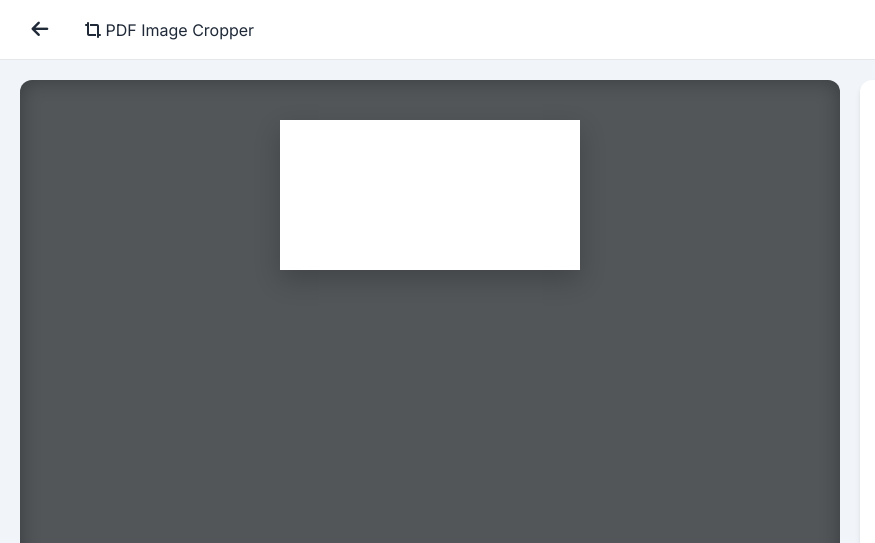
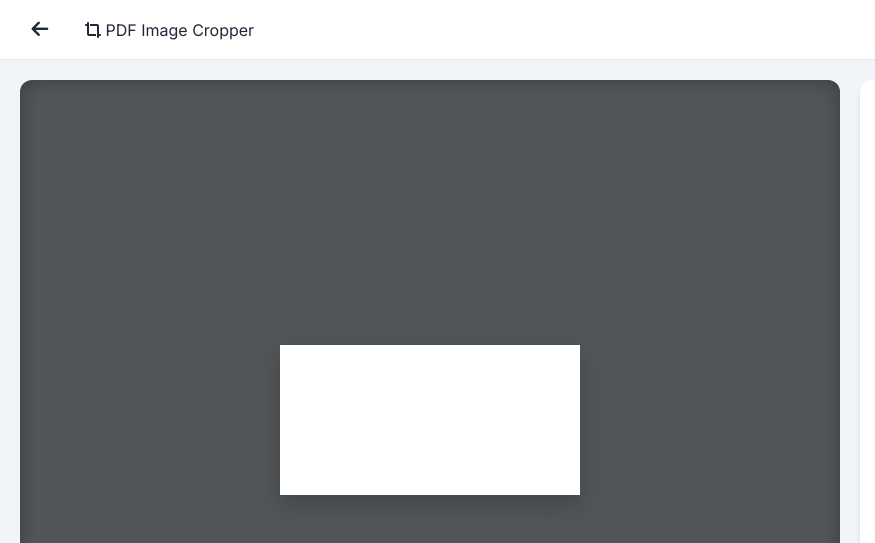
Before and after one commit to TuanVnit/show_pdf, a website: page public/test-crop.html in a window 1280 px wide. Shown: the top 543 px of the page, 0-875 px from the left. Drawn offline with Linux system fonts and the light colour scheme.

Commit message:
fix auto margin

```diff
--- a/public/test-crop.html
+++ b/public/test-crop.html
@@ -24,8 +24,6 @@
             overflow: auto;
             position: relative;
             display: flex;
-            justify-content: center;
-            align-items: flex-start;
             padding: 40px;
             box-shadow: inset 0 0 20px rgba(0, 0, 0, 0.3);
         }
@@ -45,6 +43,7 @@
         #pdfCanvas {
             background: white;
             box-shadow: 0 10px 25px rgba(0, 0, 0, 0.2);
+            margin: auto;
         }
 
         .selection-box {
@@ -265,7 +264,7 @@
 
         let pdfDoc = null;
         let currentPage = 1;
-        let currentScale = 3.0;
+        let currentScale = 4.5;
         let isDrawing = false;
         let isResizing = false;
         let isMoving = false;
```
